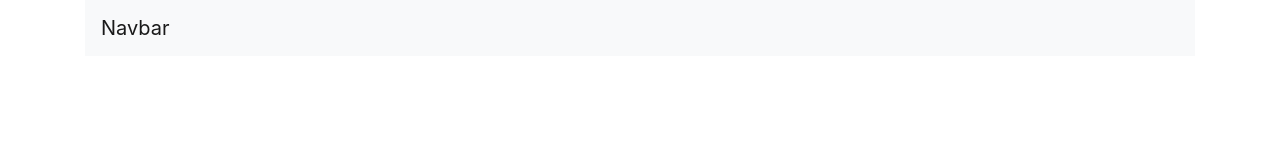
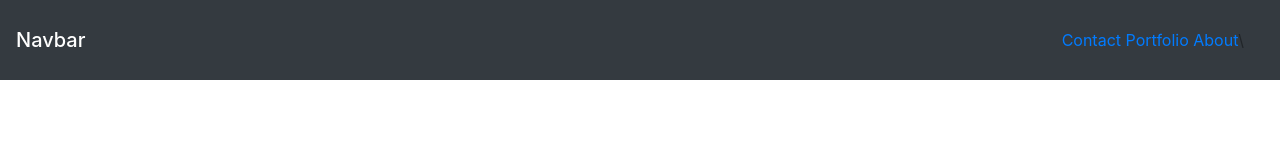
Before and after one commit to Feroj2001/IWish2020, a plain HTML site: page index.html in a window 1280 px wide. Drawn offline with nearby package versions, Linux system fonts and the light colour scheme.

Commit message:
updated my navbar, added my links and css file

```diff
--- /dev/null
+++ b/index.css
@@ -0,0 +1,3 @@
+.nav-links {
+    margin: 20px;
+}
--- a/index.html
+++ b/index.html
@@ -9,12 +9,17 @@
       integrity="sha384-JcKb8q3iqJ61gNV9KGb8thSsNjpSL0n8PARn9HuZOnIxN0hoP+VmmDGMN5t9UJ0Z"
       crossorigin="anonymous"
     />
+    <link rel="stylesheet" href="index.css" />
   </head>
   <body>
-    <div class="container">
-      <nav class="navbar navbar-expand-lg navbar-light bg-light">
-        <a class="navbar-brand" href="#">Navbar</a>
-      </nav>
-    </div>
+    <!-- As a heading -->
+    <nav class="navbar navbar-dark bg-dark">
+      <span class="navbar-brand mb-0 h1">Navbar</span>
+      <div class="nav-links">
+        <a href="#">Contact</a>
+        <a href="#">Portfolio</a>
+        <a href="#">About</a>\
+      </div>
+    </nav>
   </body>
 </html>
```
